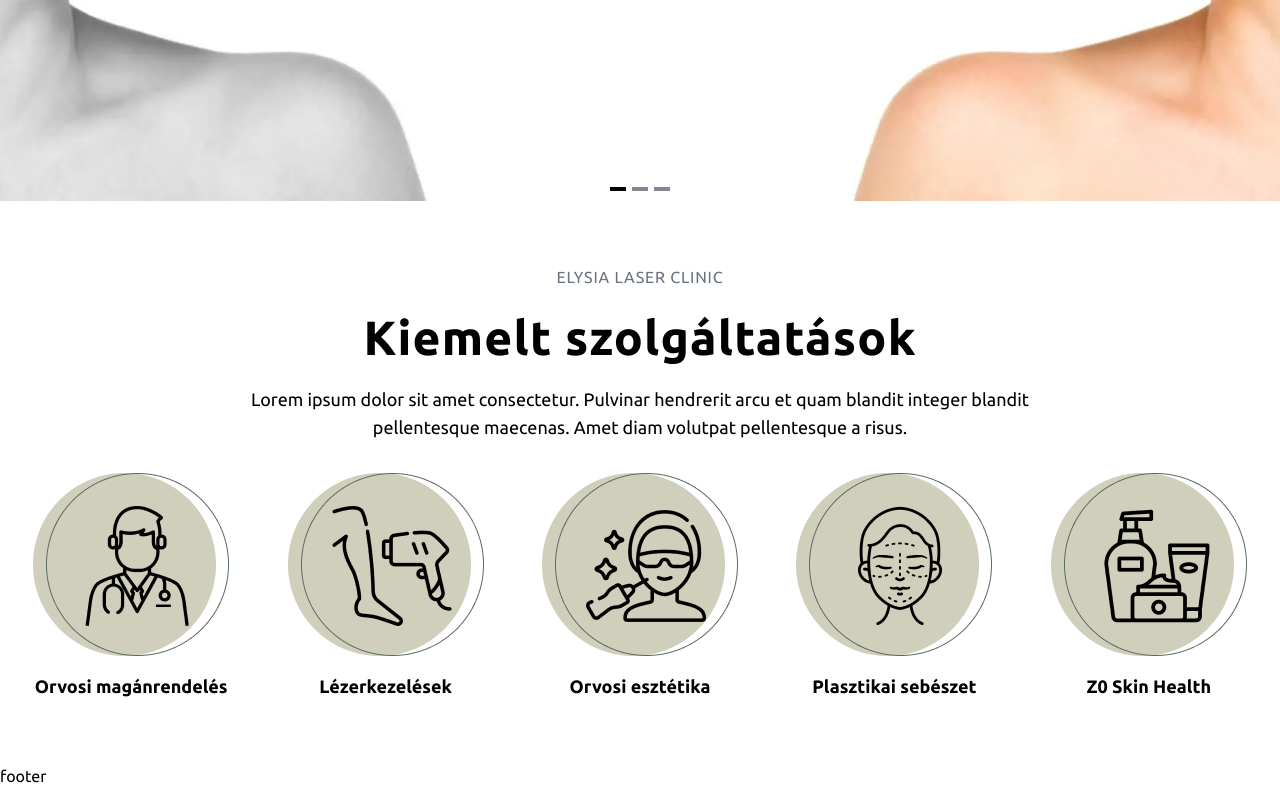
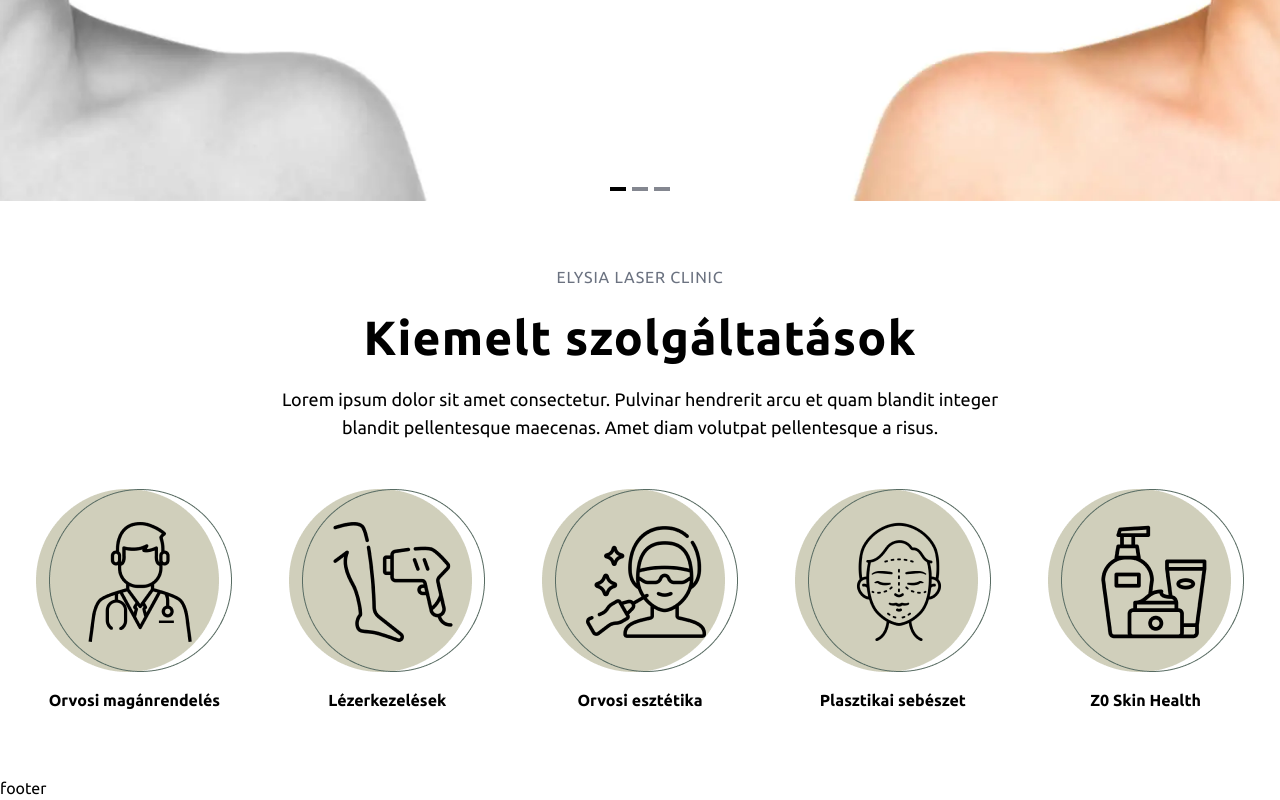
Before and after one commit to omgzsa/elysia-app, a Vue app in the folder frontend/: page / in a window 1280 px wide. Shown: the part 583-1383 px from the top of the page. Built offline with nearby package versions, Linux system fonts and the light colour scheme.

Commit message:
animation not optimal

```diff
--- a/frontend/src/components/home/HomeServices.vue
+++ b/frontend/src/components/home/HomeServices.vue
@@ -1,39 +1,83 @@
 <script setup>
 import { useGetImageUrl } from "../../composables/getImageUrl";
+// import { onMounted } from "vue";
 
 defineProps({
   services: { type: Array, required: true },
   title: { type: String },
   description: { type: String },
 });
+
+// const isVisible = (index) => {
+//   const el = document.querySelectorAll(".list-item")[index];
+//   const rect = el.getBoundingClientRect();
+//   const windowHeight =
+//     window.innerHeight || document.documentElement.clientHeight;
+//   const windowWidth = window.innerWidth || document.documentElement.clientWidth;
+//   const vertInView = rect.top <= windowHeight && rect.top + rect.height >= 0;
+//   const horInView = rect.left <= windowWidth && rect.left + rect.width >= 0;
+//   return vertInView && horInView;
+// };
+
+// onMounted(() => {
+//   window.addEventListener("scroll", () => {
+//     props.services.forEach((item, index) => {
+//       if (isVisible(index)) {
+//         item.isVisible = true;
+//       }
+//     });
+//   });
+// });
 </script>
 
 <template>
   <div class="max-w-screen-xl mx-auto">
-    <div class="grid grid-cols-1 gap-y-6 text-center mx-auto px-2 max-w-4xl">
+    <div class="grid grid-cols-1 gap-y-6 text-center mx-auto px-2 max-w-3xl">
       <span class="text-xs md:text-base tracking-wider uppercase text-gray-500"
         >elysia laser clinic</span
       >
       <slot name="title"
         ><h2>{{ title }}</h2></slot
       >
-      <p class="mb-8">
+      <p class="mb-8 sm:mb-12">
         <slot name="description" />
       </p>
     </div>
-    <ul
-      class="grid grid-cols-1 sm:grid-cols-2 md:grid-cols-3 xl:grid-cols-5 xl:grid-cols-5 gap-8 xl:gap-2 px-2 items-center"
+    <ul>
+      <TransitionGroup
+        class="grid grid-cols-2 sm:grid-cols-3 md:grid-cols-3 xl:grid-cols-5 gap-y-8 lg:gap-y-12 px-2 items-center"
+        name="list"
+        tag="ul"
+        appear
       >
-      <li v-for="service in services" :key="service.id">
+        <li
+          v-for="service in services"
+          :key="service.id"
+          :style="{ transitionDelay: Math.random() * 800 + 'ms' }"
+          class="list-item"
+        >
           <div class="flex flex-col items-center gap-4">
             <img
-            class="h-32 md:h-full"
+              class="h-24 sm:h-32 md:h-full"
               :src="useGetImageUrl(service.img)"
               alt=""
             />
-          <p class="font-bold">{{ service.title }}</p>
+            <p class="font-bold text-xs sm:text-base">{{ service.title }}</p>
           </div>
         </li>
+      </TransitionGroup>
     </ul>
   </div>
 </template>
+
+<style>
+.list-enter-active,
+.list-leave-active {
+  transition: all 0.5s ease;
+}
+.list-enter-from,
+.list-leave-to {
+  opacity: 0;
+  transform: translateY(30px);
+}
+</style>
```
Lines whose indentation alone changed are shown as unchanged.
